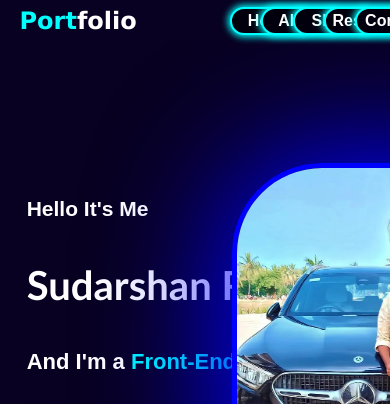
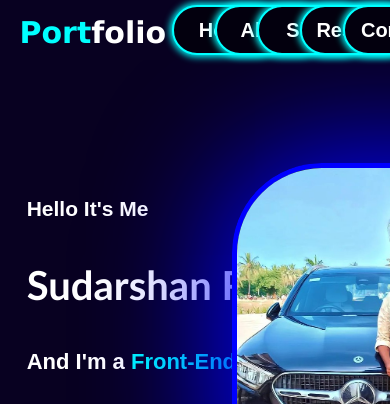
Before and after one commit to RayuduSudarshan/SudarshansPortfolio, a plain HTML site: page index.html in a window 390 px wide. Shown: the top 404 px of the page. Drawn offline with Linux system fonts and the light colour scheme.

Commit message:
Update portfolio.css

```diff
--- a/portfolio.css
+++ b/portfolio.css
@@ -929,3 +929,51 @@ body {
     }
 
 }
+@media(max-width:1000px){
+    .div1 {
+        height:60px;
+        background-color:rgb(8, 1, 33);
+    }
+    .contact{
+        height:50px;
+        width:110px;
+        font-size:20px;
+        position: absolute;
+        left:88%;
+    }
+    .resume{
+        height:50px;
+        width:110px;
+        font-size:20px;
+        position: absolute;
+        left:77%;
+    }
+    .about{
+        height:50px;
+        width:110px;
+        font-size:20px;
+        position: absolute;
+        left:55%;
+    }
+    .skills{
+        height:50px;
+        width:110px;
+        font-size:20px;
+        position: absolute;
+        left:66%;
+    }
+    .home{
+        height:50px;
+        width:110px;
+        font-size:20px;
+        position: absolute;
+        left:44%;
+    }
+
+    .portfolio{
+        font-size: 30px;
+        position: absolute;
+        margin-left: 5%;
+        bottom: 10px;
+    }
+}
```
